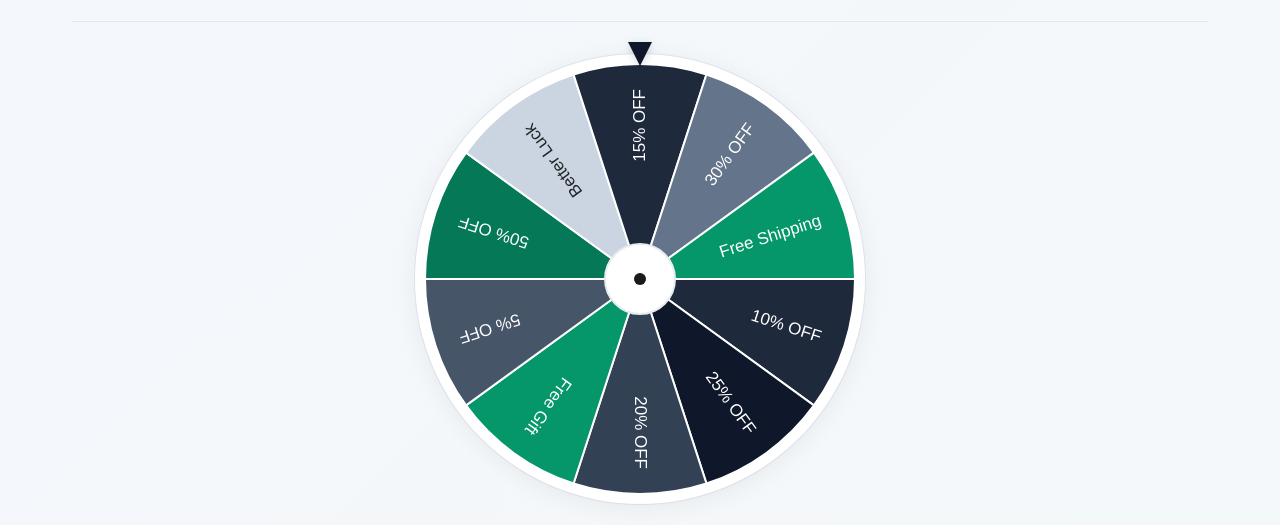
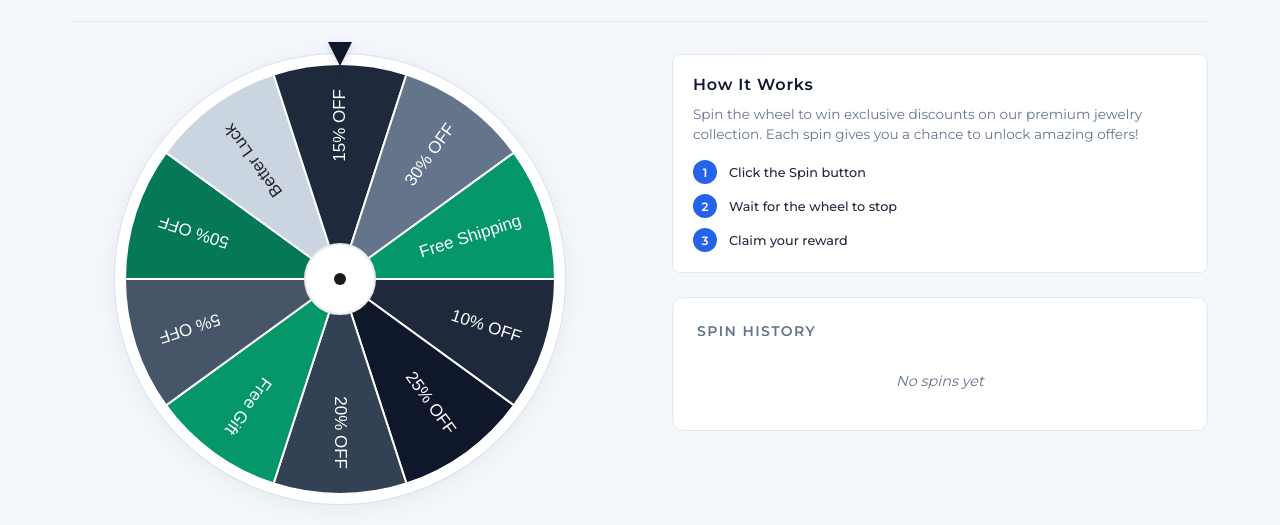
Before and after one commit to dazzlix-precious-jewellery/spin-wheel, a website built with Vite: page index.html in a window 1280 px wide. Shown: the part 175-700 px from the top of the page. Built offline with nearby package versions, Linux system fonts and the light colour scheme.

Commit message:
Update index.html

```diff
--- a/index.html
+++ b/index.html
@@ -20,13 +20,42 @@
             <p class="subtitle">Spin the wheel and win exclusive jewelry discounts!</p>
         </header>
 
-        <main>
+        <main class="main-content">
+            <div class="content-left">
                 <div class="wheel-container">
                     <div class="pointer"></div>
                     <canvas id="wheel" width="450" height="450"></canvas>
                     <button id="spinBtn" class="spin-btn">
                         <span>Spin</span>
                     </button>
+                </div>
+            </div>
+
+            <div class="content-right">
+                <div class="info-section">
+                    <h2 class="info-title">How It Works</h2>
+                    <p class="info-text">Spin the wheel to win exclusive discounts on our premium jewelry collection. Each spin gives you a chance to unlock amazing offers!</p>
+
+                    <div class="info-steps">
+                        <div class="step">
+                            <span class="step-number">1</span>
+                            <span class="step-text">Click the Spin button</span>
+                        </div>
+                        <div class="step">
+                            <span class="step-number">2</span>
+                            <span class="step-text">Wait for the wheel to stop</span>
+                        </div>
+                        <div class="step">
+                            <span class="step-number">3</span>
+                            <span class="step-text">Claim your reward</span>
+                        </div>
+                    </div>
+                </div>
+
+                <section class="history-section" id="historyContainer">
+                    <h3>Spin History</h3>
+                    <div class="history-list" id="historyList"></div>
+                </section>
             </div>
 
             <div class="result-overlay" id="resultOverlay">
@@ -39,11 +68,6 @@
                     <button class="close-btn" id="closeBtn">Claim Reward</button>
                 </div>
             </div>
-
-            <section class="history-section" id="historyContainer">
-                <h3>Spin history</h3>
-                <div class="history-list" id="historyList"></div>
-            </section>
         </main>
 
         <footer>
```
Lines whose indentation alone changed are shown as unchanged.
